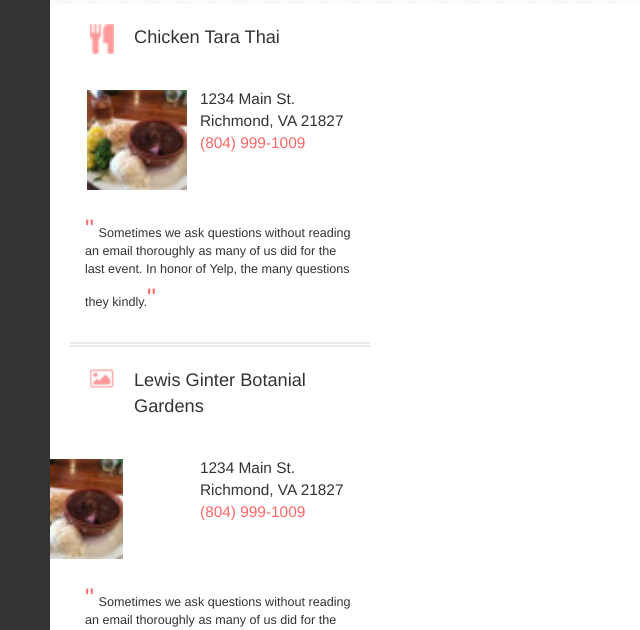
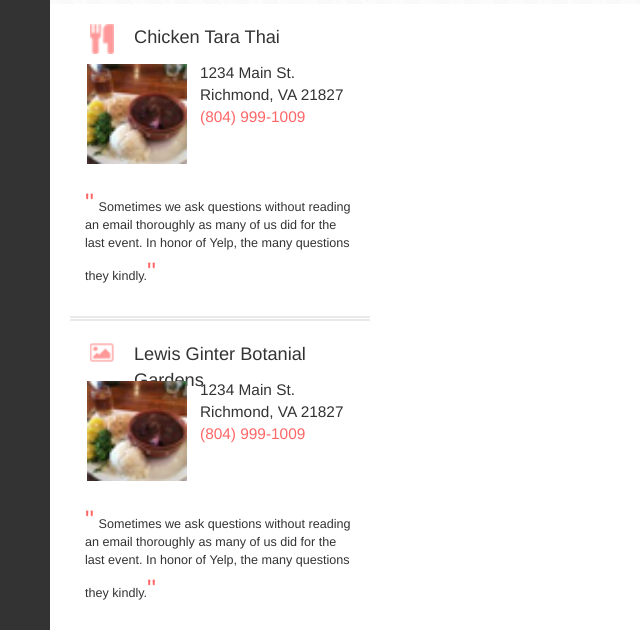
Before and after one commit to antonpantev/drift, a website: page public/results.html in a window 1280 px wide. Shown: the part 61-691 px from the top of the page, without its empty margins (0-640 px from the left). Drawn offline with Linux system fonts and the light colour scheme; files whose address does not match are found by name.

```diff
--- a/public/assets/sass/results.scss
+++ b/public/assets/sass/results.scss
@@ -29,7 +29,7 @@
       img {width: 24px;}
     }
 
-    .title { width: 300px; font-size: 1.3em; padding: 20px;}
+    .title { width: 300px; font-size: 1.3em; padding: 20px; height: 20px; }
 
     .pic {  display: inline-block; padding: 20px; width: 100px; margin-left: -67px;
       img { width: 100px; }
```
Also changed, not shown: public/assets/css/results.css.
